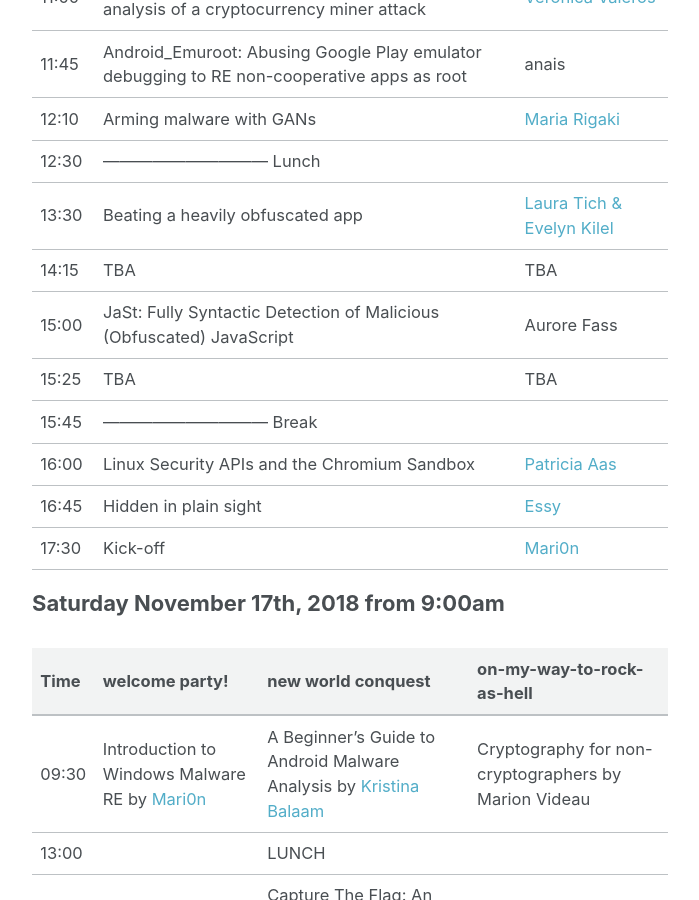
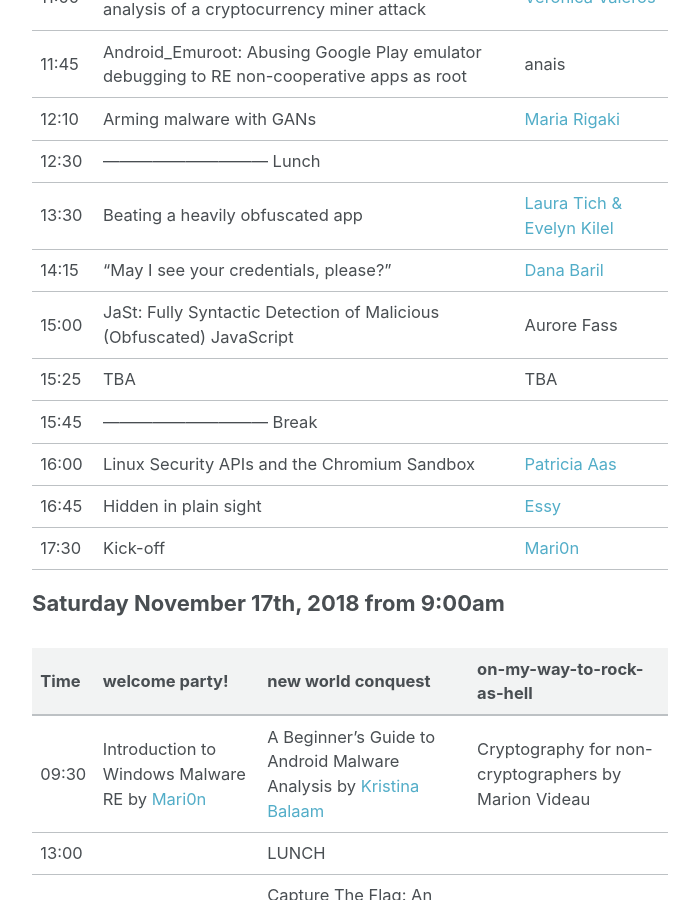
Before and after one commit to blackhoodieRE/blackhoodiere.github.io, a Jekyll site: the page built from _pages/schedule.md, in a window 1280 px wide and 900 px high, scrolled down 901 px. Shown: the whole window, without its empty margins (290-989 px from the left). Built offline with Jekyll 4.4.1, drawn with Linux system fonts in a browser that asks for light colours.

Commit message:
Dana's talk confirmed

```diff
--- a/_pages/schedule.md
+++ b/_pages/schedule.md
@@ -26,7 +26,7 @@ header:
 |12:10| Arming malware with GANs | [Maria Rigaki](https://twitter.com/mrigaki) |
 |12:30| ------------------------------  Lunch
 |13:30| Beating a heavily obfuscated app | [Laura Tich & Evelyn Kilel](https://twitter.com/shehacks_ke) |
-|14:15| TBA | TBA |
+|14:15| "May I see your credentials, please?" | [Dana Baril](https://twitter.com/dana_baril) |
 |15:00| JaSt: Fully Syntactic Detection of Malicious (Obfuscated) JavaScript | Aurore Fass |
 |15:25| TBA | TBA |
 |15:45| ------------------------------  Break
```
